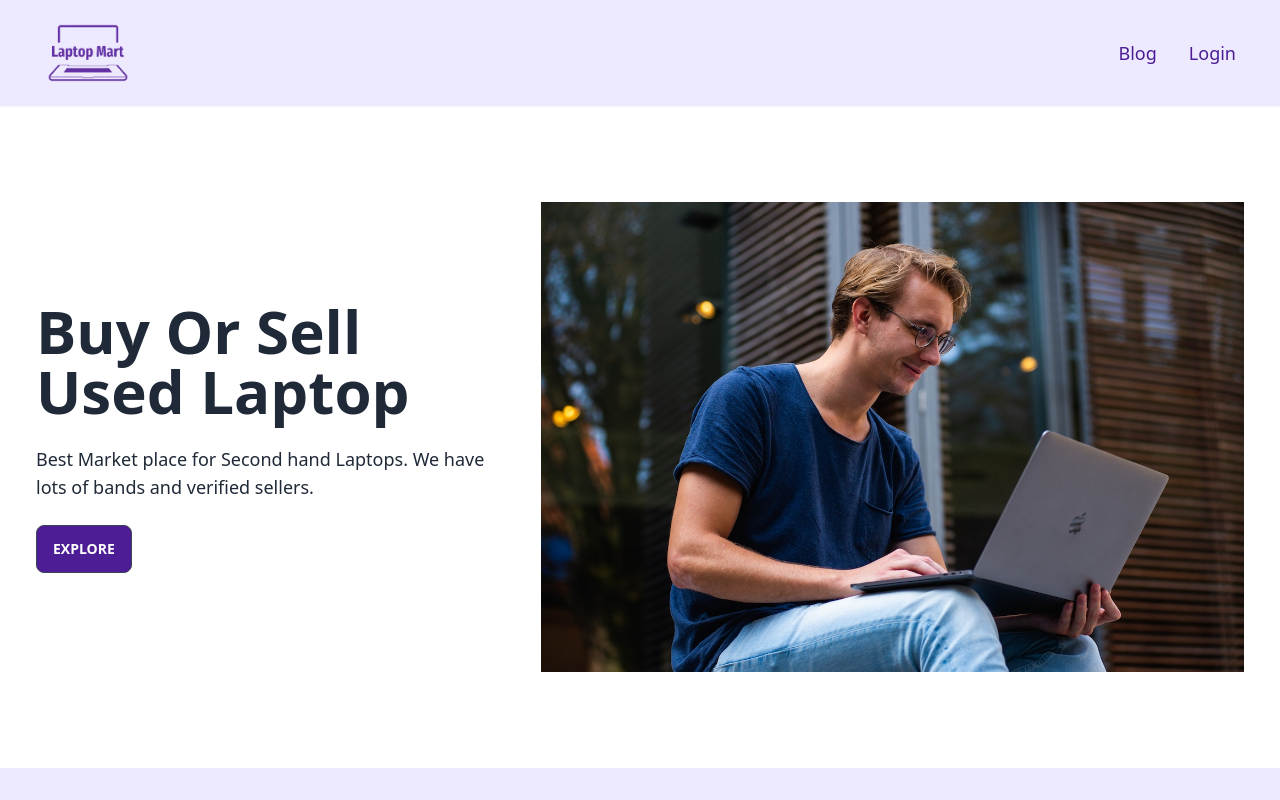
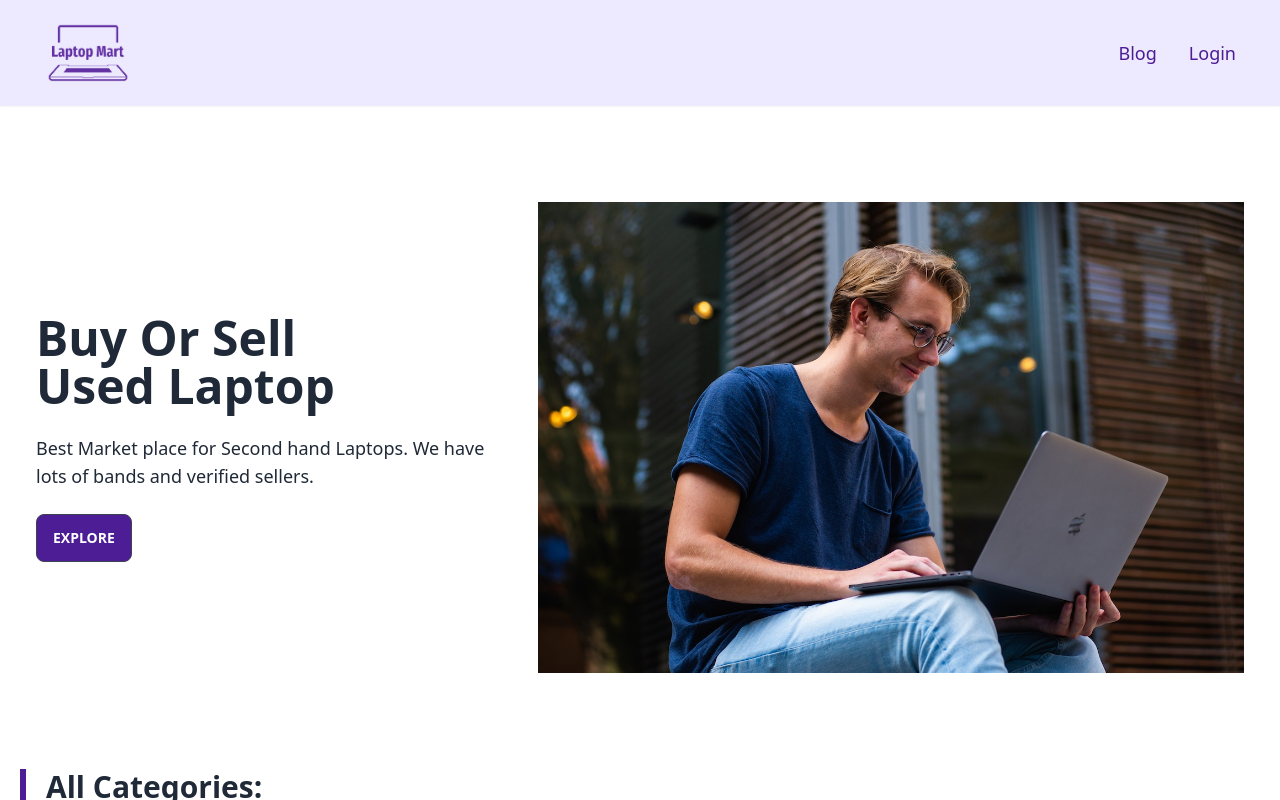
Before and after one commit to romelmahmud/laptop-mart, a React (Create React App) app: page / in a window 1280 px wide. Both pictures are taken after a click on the button "EXPLORE". Shown: the top 800 px of the page. Built offline with nearby package versions, Linux system fonts and the light colour scheme; no server answers.

Commit message:
categories button design complete

```diff
--- a/src/hooks/useCheckBuyer.js
+++ b/src/hooks/useCheckBuyer.js
@@ -8,8 +8,6 @@ const useCheckBuyer = (email) => {
       fetch(`http://localhost:8000/users/buyer/${email}`)
         .then((res) => res.json())
         .then((data) => {
-          console.log(data);
-          setIsBuyer(data.isBuyer);
           setIsBuyerLoading(false);
         });
     }
--- a/src/hooks/useCheckSeller.js
+++ b/src/hooks/useCheckSeller.js
@@ -8,7 +8,7 @@ const useCheckSeller = (email) => {
       fetch(`http://localhost:8000/users/seller/${email}`)
         .then((res) => res.json())
         .then((data) => {
-          console.log(data);
+          // console.log(data);
           setIsSeller(data.isSeller);
           setIsSellerLoading(false);
         });
--- a/src/pages/Dashboard/pages/AddProduct/AddProduct.jsx
+++ b/src/pages/Dashboard/pages/AddProduct/AddProduct.jsx
@@ -28,9 +28,7 @@ const AddProduct = () => {
   const handleAddProduct = (data) => {
     const formData = new FormData();
     formData.append("image", data.productImage[0]);
-
     // uploading Image on ImgBB
-
     const url = `https://api.imgbb.com/1/upload?key=${process.env.REACT_APP_IMGBB_API_KEY}`;
 
     fetch(url, {
@@ -61,7 +59,12 @@ const AddProduct = () => {
         };
 
         axios
-          .post("http://localhost:8000/products", productInfo)
+          .post("http://localhost:8000/products", productInfo, {
+            headers: {
+              authorization: `bearer ${localStorage.getItem("accessToken")}`,
+            },
+          })
+
           .then((res) => {
             if (res.data.acknowledged) {
               toast.success("Product added successfully");
--- a/src/pages/Home/Home.jsx
+++ b/src/pages/Home/Home.jsx
@@ -1,10 +1,12 @@
 import React from "react";
 import Banner from "./components/Banner/Banner";
+import Categories from "./components/Categories/Categories";
 
 const Home = () => {
   return (
     <>
       <Banner />
+      <Categories />
     </>
   );
 };
--- a/src/pages/Home/components/Banner/Banner.jsx
+++ b/src/pages/Home/components/Banner/Banner.jsx
@@ -7,12 +7,12 @@ const Banner = () => {
     <div>
       <div className="py-20 ">
         <Container>
-          <div className="hero-content flex-col lg:flex-row-reverse">
-            <div className="w-3/5">
+          <div className="hero-content flex-col md:flex-row-reverse">
+            <div className="w-full md:w-3/5">
               <img src={bannerImg} className="" alt="" />
             </div>
-            <div className="w-2/5 lg:mr-5">
-              <h1 className="text-6xl font-bold">
+            <div className="w-full md:w-2/5 md:mr-4">
+              <h1 className="text-3xl md:text-4xl lg:text-5xl font-bold">
                 Buy Or Sell <br />
                 Used Laptop
               </h1>
--- /dev/null
+++ b/src/pages/Home/components/Categories/Categories.jsx
@@ -0,0 +1,34 @@
+import React from "react";
+import { useQuery } from "@tanstack/react-query";
+import axios from "axios";
+import Spinner from "../../../../shared/Spinner/Spinner";
+import Container from "../../../../shared/Container/Container";
+import CategoryButton from "./CategoryButton";
+
+const Categories = () => {
+  const { data: categories, isLoading } = useQuery({
+    queryKey: ["categories"],
+    queryFn: async () => {
+      const data = await axios.get("http://localhost:8000/categories");
+      return data.data;
+    },
+  });
+  if (isLoading) {
+    return <Spinner />;
+  }
+
+  return (
+    <Container>
+      <h3 className="text-3xl font-semibold border-l-[6px] border-violet-900 pl-5">
+        All Categories:
+      </h3>
+      <div className="my-10  grid  grid-cols-2  md:grid-cols-3  lg:grid-cols-6 gap-4 ">
+        {categories?.map((category) => (
+          <CategoryButton key={category._id} category={category} />
+        ))}
+      </div>
+    </Container>
+  );
+};
+
+export default Categories;
--- /dev/null
+++ b/src/pages/Home/components/Categories/CategoryButton.jsx
@@ -0,0 +1,11 @@
+import React from "react";
+
+const CategoryButton = ({ category }) => {
+  return (
+    <div className=" bg-violet-100-50 flex justify-center items-center py-6 md:py-8 lg:py-12 text-2xl font-medium text-gray-700 rounded-md border-2 border-violet-900 shadow-md cursor-pointer hover:bg-violet-900 transition hover:text-white">
+      {category.name}
+    </div>
+  );
+};
+
+export default CategoryButton;
--- a/src/pages/Register/Register.jsx
+++ b/src/pages/Register/Register.jsx
@@ -31,7 +31,6 @@ const Register = () => {
   }
 
   const handleRegister = (data) => {
-    // console.log(data);
     setRegisterError("");
     createUser(data.email, data.password)
       .then((result) => {
```
